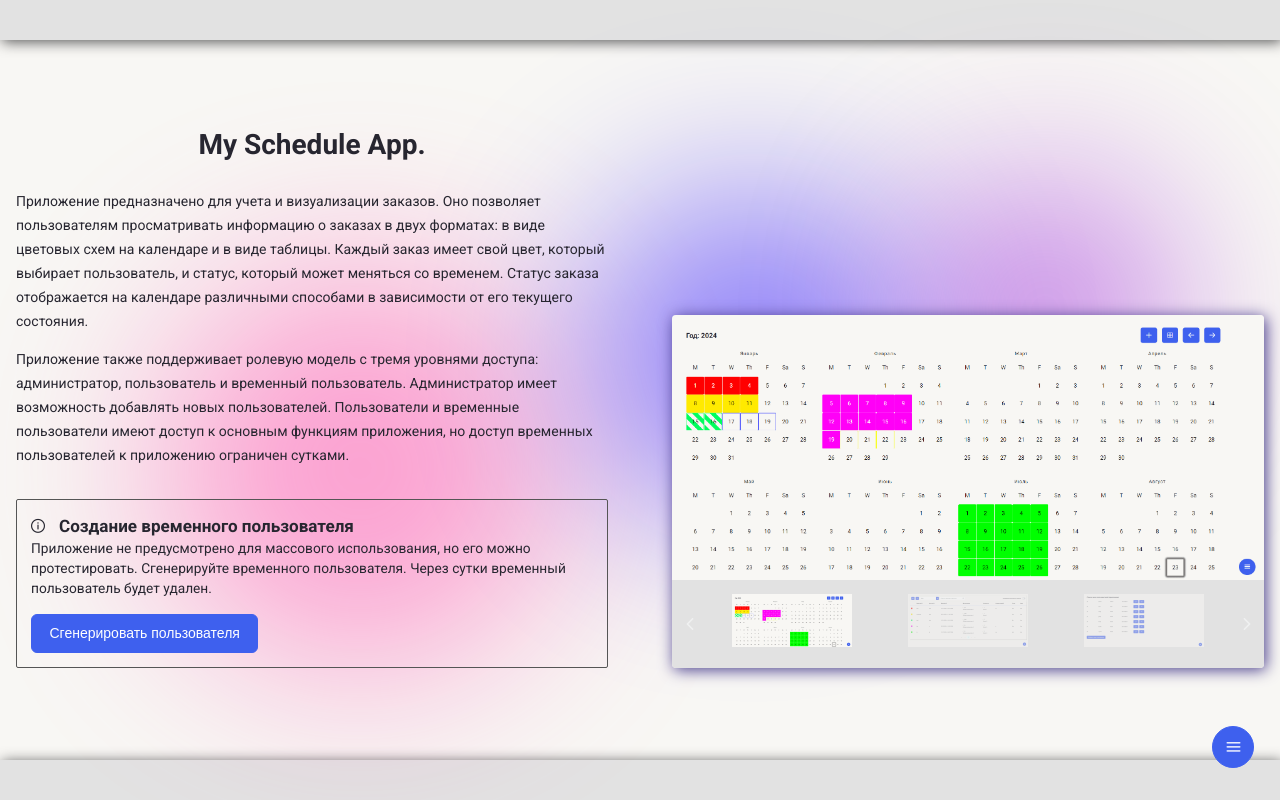
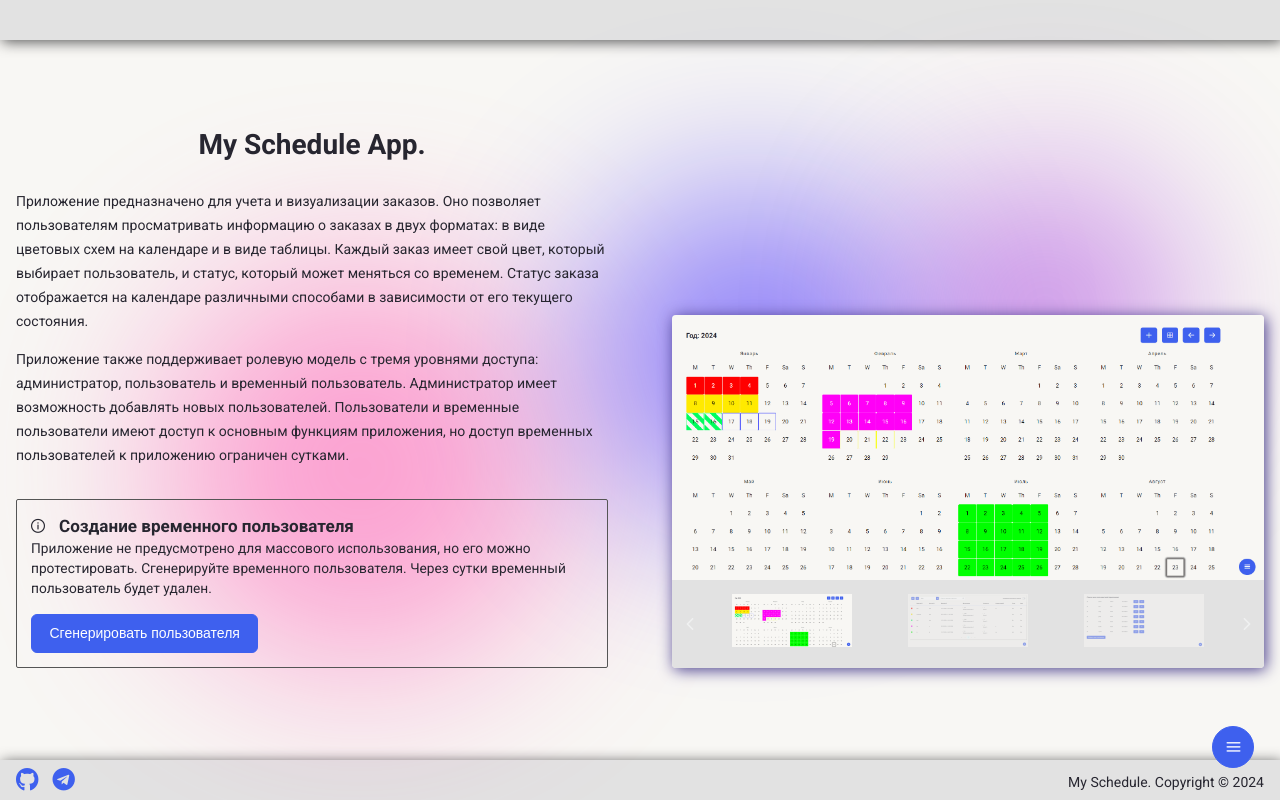
Before and after one commit to PotapenkoVadim/my-schedule, a Next.js app: page /about in a window 1280 px wide. Built offline with nearby package versions, Linux system fonts and the light colour scheme; a web font is replaced by a local one.

Commit message:
feat: footer content

```diff
--- a/src/assets/variables.scss
+++ b/src/assets/variables.scss
@@ -30,3 +30,4 @@ $fonts: 14px;
 $small-desktop: 1224.98px;
 $tablet: 780.98px;
 $mobile: 480.98px;
+$max-width: 1436px;
--- a/src/components/page-content/page-content.module.scss
+++ b/src/components/page-content/page-content.module.scss
@@ -1,8 +1,9 @@
 @use "@/assets/mixins" as *;
+@use "@/assets/variables" as *;
 
 .content {
   width: 100%;
-  max-width: 1436px;
+  max-width: $max-width;
   margin: 0 auto;
   padding: 16px;
 }
--- a/src/constants.ts
+++ b/src/constants.ts
@@ -89,3 +89,18 @@ export const ABOUT_PAGE_IMAGES = [
     alt: "страница админки",
   },
 ];
+
+export const GITHUB_LINK = "https://github.com/PotapenkoVadim";
+export const TELEGRAM_LINK = "https://t.me/vadpotapenko";
+export const FOOTER_LINKS = [
+  {
+    id: "github",
+    href: GITHUB_LINK,
+    icon: "pi pi-github",
+  },
+  {
+    id: "telegram",
+    href: TELEGRAM_LINK,
+    icon: "pi pi-telegram",
+  },
+];
--- /dev/null
+++ b/src/libs/page-layout/components/footer-link/footer-link.tsx
@@ -0,0 +1,18 @@
+import classnames from "classnames";
+import Link from "next/link";
+
+export function FooterLink({
+  href,
+  icon,
+  classNames,
+}: {
+  href: string;
+  icon: string;
+  classNames?: string;
+}) {
+  return (
+    <Link href={href} target="_blank">
+      <span className={classnames(icon, classNames)} />
+    </Link>
+  );
+}
--- a/src/libs/page-layout/components/footer/footer.module.scss
+++ b/src/libs/page-layout/components/footer/footer.module.scss
@@ -1,6 +1,36 @@
 @use "@/assets/mixins" as *;
+@use "@/assets/variables" as *;
 
 .footer {
   @include layout-light-theme;
   @include layout-dark-theme;
+
+  &__content {
+    max-width: $max-width;
+    display: flex;
+    align-items: center;
+    justify-content: space-between;
+    padding: 8px 16px;
+    margin: 0 auto;
+  }
+
+  &__links {
+    display: flex;
+    align-items: center;
+    gap: 14px;
+
+    & > * {
+      color: $button;
+    }
+  }
+
+  &__link {
+    font-size: 1.6rem;
+  }
 }
+
+@include mobile-display {
+  .footer__content {
+    padding: 8px;
+  }
+}
--- a/src/libs/page-layout/components/footer/footer.tsx
+++ b/src/libs/page-layout/components/footer/footer.tsx
@@ -1,6 +1,27 @@
 import { ThemeVariant } from "@/types";
+import { FOOTER_LINKS, APP_TITLE, CURRENT_YEAR } from "@/constants";
+import { FooterLink } from "../footer-link/footer-link";
 import styles from "./footer.module.scss";
 
 export function Footer({ theme }: { theme: ThemeVariant }) {
-  return <div data-theme={theme} className={styles.footer} />;
+  const footerText = `${APP_TITLE}. Copyright © ${CURRENT_YEAR}`;
+
+  return (
+    <div data-theme={theme} className={styles.footer}>
+      <div className={styles.footer__content}>
+        <div className={styles.footer__links}>
+          {FOOTER_LINKS.map(({ href, icon, id }) => (
+            <FooterLink
+              key={id}
+              href={href}
+              icon={icon}
+              classNames={styles.footer__link}
+            />
+          ))}
+        </div>
+
+        <div>{footerText}</div>
+      </div>
+    </div>
+  );
 }
--- a/src/libs/page-layout/components/index.ts
+++ b/src/libs/page-layout/components/index.ts
@@ -1,2 +1,3 @@
 export * from "./header/header";
 export * from "./footer/footer";
+export * from "./footer-link/footer-link";
```
